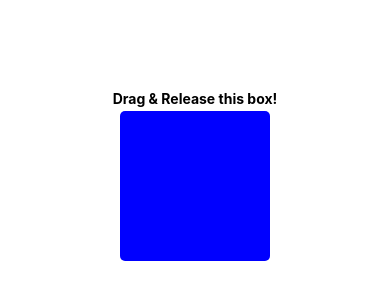
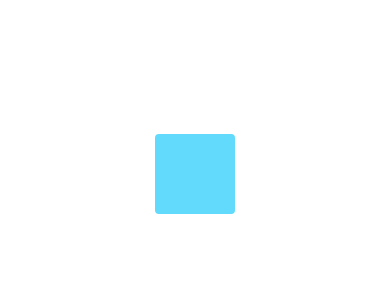
Before and after one commit to dwvu0812/react-native-practice, a React Native app: screen / in a window 390 px wide. Shown: the part 248-548 px from the top of the page. Built offline with nearby package versions, Linux system fonts and the light colour scheme.

Commit message:
pan responder

```diff
--- a/App.tsx
+++ b/App.tsx
@@ -1,5 +1,6 @@
 import React, { useEffect, useRef } from 'react';
 import {SafeAreaView, Text, TextInput} from 'react-native';
+import AnimatedValueXY from './src/AnimatedValueXY';
 import Animation from './src/Animation';
 import Appearances from './src/Appearance';
 import FlatlistAnimation from './src/FlatlistAnimation';
@@ -25,7 +26,8 @@ const App = () => {
       {/* <FlatlistScrollToIndex /> */}
       {/* <Appearances /> */}
       {/* <ScrollView /> */}
-      <TrackingGesture />
+      {/* <TrackingGesture /> */}
+      <AnimatedValueXY />
 
     </SafeAreaView>
   );
--- /dev/null
+++ b/src/AnimatedValueXY.tsx
@@ -0,0 +1,41 @@
+import {View, Text, StyleSheet, Animated, PanResponder} from 'react-native';
+import React, {useRef} from 'react';
+
+const AnimatedValueXY = () => {
+  const pan = useRef(new Animated.ValueXY()).current;
+  const panResponder = PanResponder.create({
+    onStartShouldSetPanResponder: () => true,
+    onPanResponderMove: Animated.event([
+      null,
+      {
+        dx: pan.x,
+        dy: pan.y,
+      },
+    ]),
+    onPanResponderRelease: () => {
+      Animated.spring(pan, {
+        toValue: {x: 0, y: 0},
+        useNativeDriver: false,
+      }).start();
+    },
+  });
+  console.log({panResponder});
+
+  return (
+    <View style={styles.container}>
+      <Animated.View {...panResponder.panHandlers} style={[pan.getLayout(),styles.box]}></Animated.View>
+    </View>
+  );
+};
+
+const styles = StyleSheet.create({
+  container: {},
+  box: {
+    backgroundColor: '#61dafb',
+    width: 80,
+    height: 80,
+    borderRadius: 4,
+  },
+});
+
+export default AnimatedValueXY;
```
